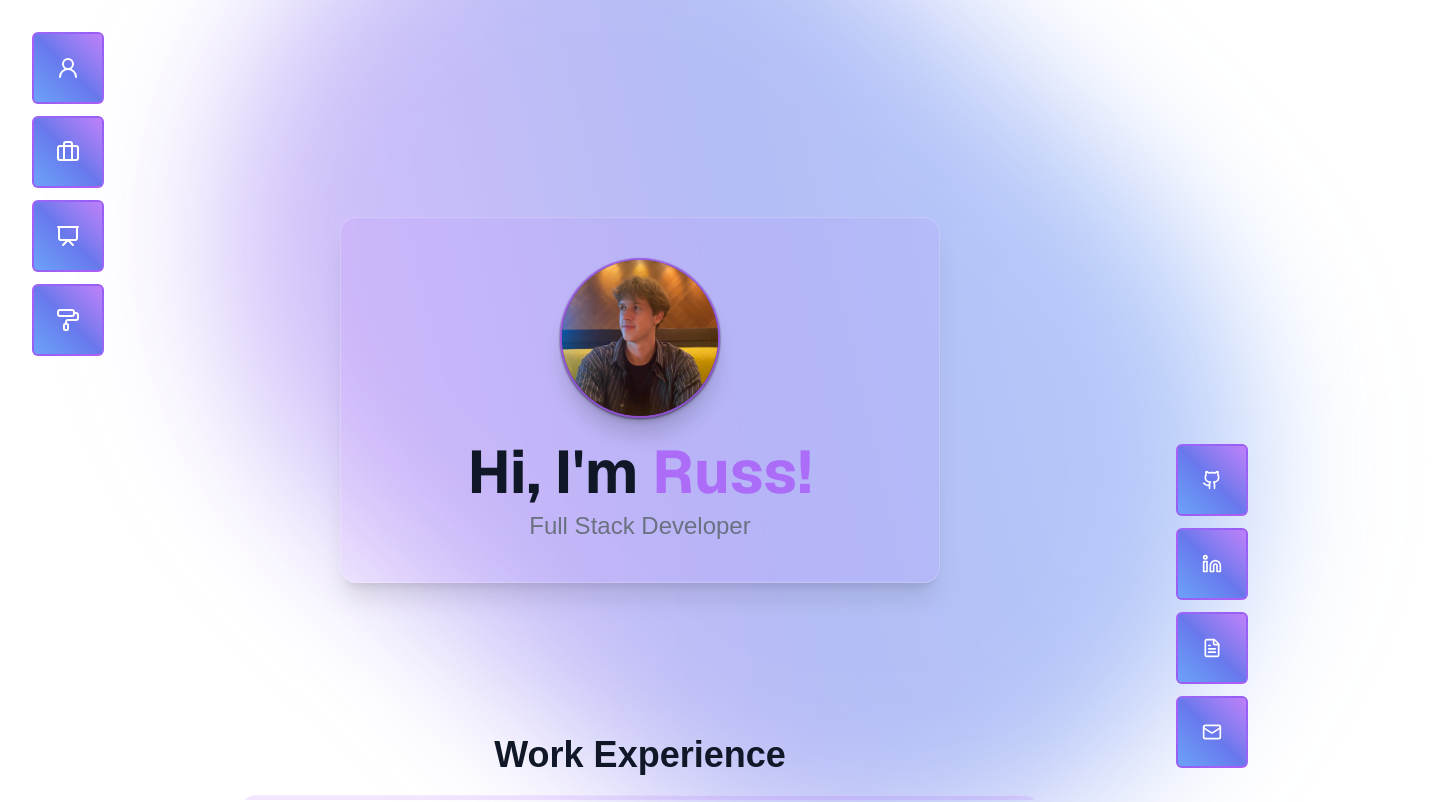
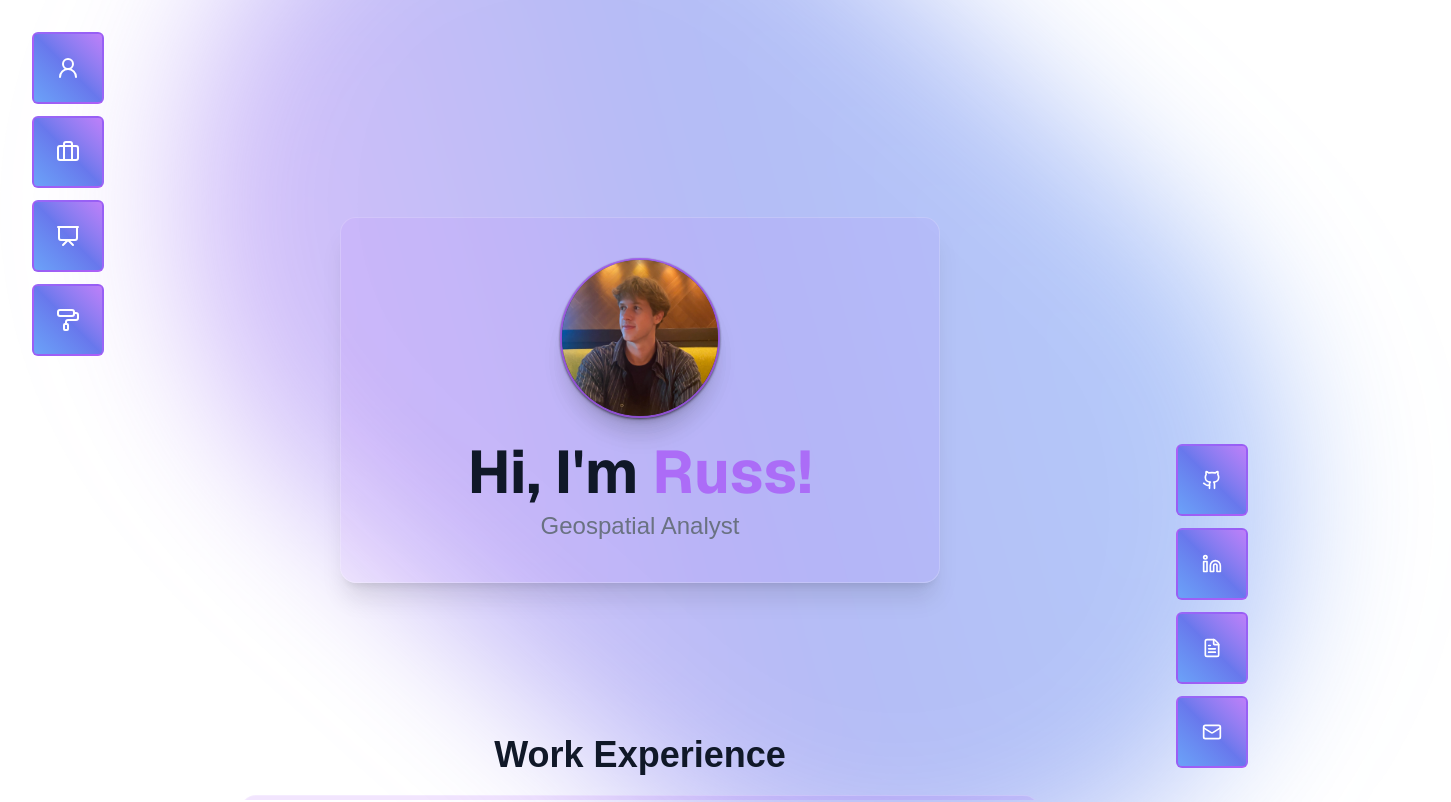
Before and after one commit to rcrouch9/profile, a Next.js app: page / in a window 1280 px wide. Shown: the top 802 px of the page, 1451 px wide, since content can reach past the window. Built offline with nearby package versions, Linux system fonts and the light colour scheme; a web font is replaced by a local one.

Commit message:
add more skills

```diff
--- a/src/components/nav.tsx
+++ b/src/components/nav.tsx
@@ -52,7 +52,7 @@ export default function Menu() {
                             }}
                             transition={{ type: "spring", stiffness: 200, damping: 40 }}
                             style={{ borderColor: primaryColor }}
-                            className="absolute top-full w-18 bg-white border-2 rounded-md flex flex-col items-center py-4 shadow-xl overflow-hidden z-10"
+                            className="absolute top-full w-18 bg-white/10 border-2 rounded-md flex flex-col items-center py-4 shadow-xl overflow-hidden z-10 "
                         >
                             <ColorScale />
                         </motion.div>
--- a/src/components/orb.tsx
+++ b/src/components/orb.tsx
@@ -20,7 +20,7 @@ export default function Orb() {
         left-1/2
         -translate-x-1/2
         -translate-y-1/2
-        w-[1000px]
+        w-[1100px]
         h-[700px]
         bg-gradient-to-tr
         from-[var(--primary-color)]
--- a/src/components/profile.tsx
+++ b/src/components/profile.tsx
@@ -1,6 +1,7 @@
 "use client";
 import { motion } from "framer-motion";
 import Image from "next/image";
+import Skills from "./skills";
 
 export default function Profile() {
   const primaryColor = "var(--primary-color)";
@@ -56,9 +57,7 @@ export default function Profile() {
       <motion.h1 variants={itemVariants} className="text-6xl font-bold text-gray-900 mb-2 ">
         Hi, I'm <span style={{ color: primaryColor }}>Russ!</span>
       </motion.h1>
-      <motion.p variants={itemVariants} className="text-2xl text-gray-500">
-        Full Stack Developer
-      </motion.p>
+      <Skills/>
     </motion.div>
   );
 }
--- /dev/null
+++ b/src/components/skills.tsx
@@ -0,0 +1,38 @@
+"use client";
+import { motion, AnimatePresence } from "framer-motion";
+import { useState, useEffect } from "react";
+
+const roles = [
+  "Full Stack Developer",
+  "Geospatial Analyst",
+  "QA Automation Engineer",
+  "Remote Sensing Specialist"
+];
+
+export default function Skills() {
+  const [index, setIndex] = useState(0);
+
+  useEffect(() => {
+    const timer = setInterval(() => {
+      setIndex((prev) => (prev + 1) % roles.length);
+    }, 3000);
+    return () => clearInterval(timer);
+  }, []);
+
+  return (
+    <div className="h-8 flex items-center justify-center overflow-hidden">
+      <AnimatePresence mode="wait">
+        <motion.p
+          key={index}
+          initial={{ y: 20, opacity: 0 }}
+          animate={{ y: 0, opacity: 1 }}
+          exit={{ y: -20, opacity: 0 }}
+          transition={{ duration: 0.5 }}
+          className="text-2xl text-gray-500 font-medium"
+        >
+          {roles[index]}
+        </motion.p>
+      </AnimatePresence>
+    </div>
+  );
+}
```
